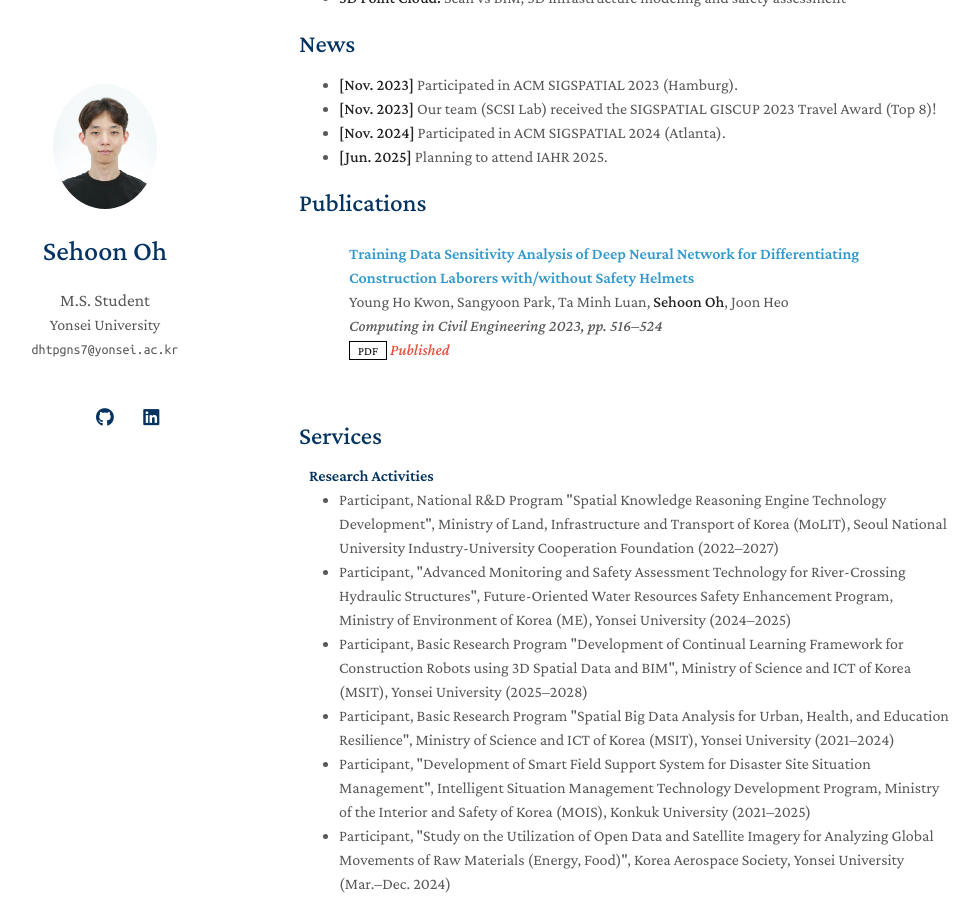
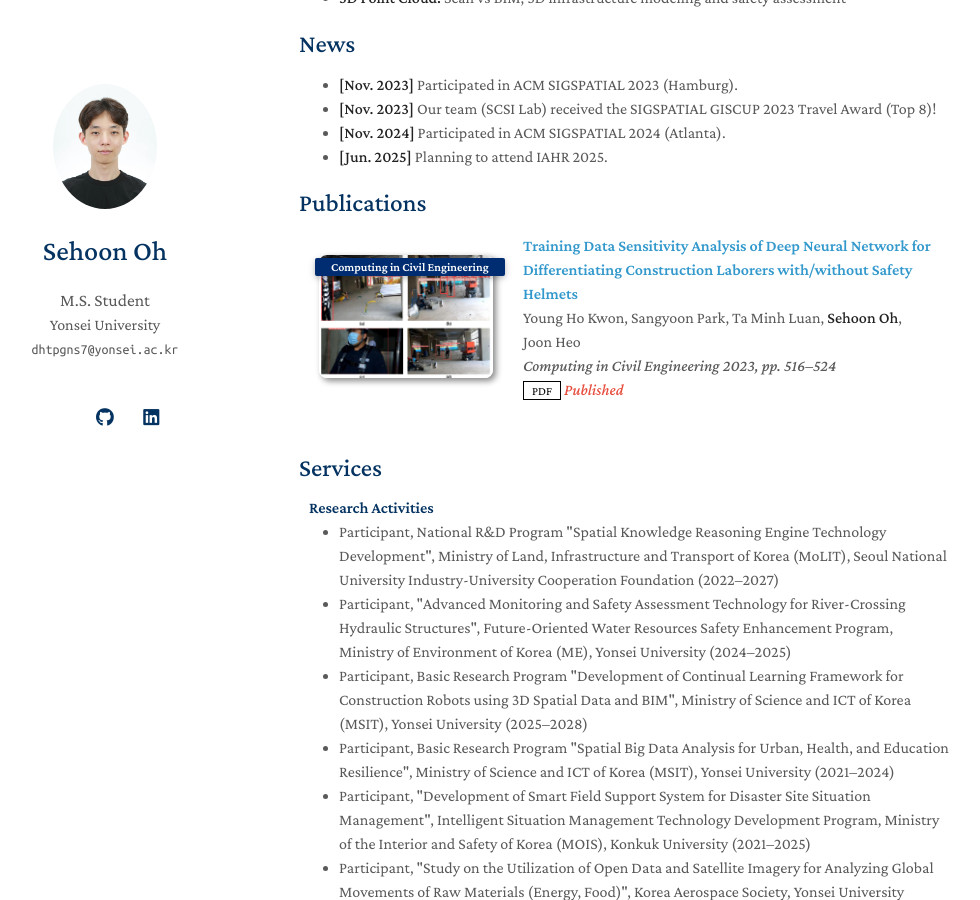
Before and after one commit to OHSEHOON99/OHSEHOON99.github.io, a Jekyll site: the page built from index.md, in a window 1280 px wide and 900 px high, scrolled down 377 px. Shown: the whole window, without its empty margins (171-1151 px from the left). Built offline with Jekyll 4.4.1, drawn with Linux system fonts in a browser that asks for light colours; a style sheet for code colours, icons or effects is not loaded; our own code applies the rules of GitHub Pages for plain Markdown files.

Commit message:
Update publications.yml

```diff
--- a/_data/publications.yml
+++ b/_data/publications.yml
@@ -20,3 +20,4 @@ main:
     conference: Computing in Civil Engineering 2023, pp. 516–524
     pdf: https://ascelibrary.org/doi/abs/10.1061/9780784485248.062
     notes: Published
+    image: ./assets/img/helmet.png
```
